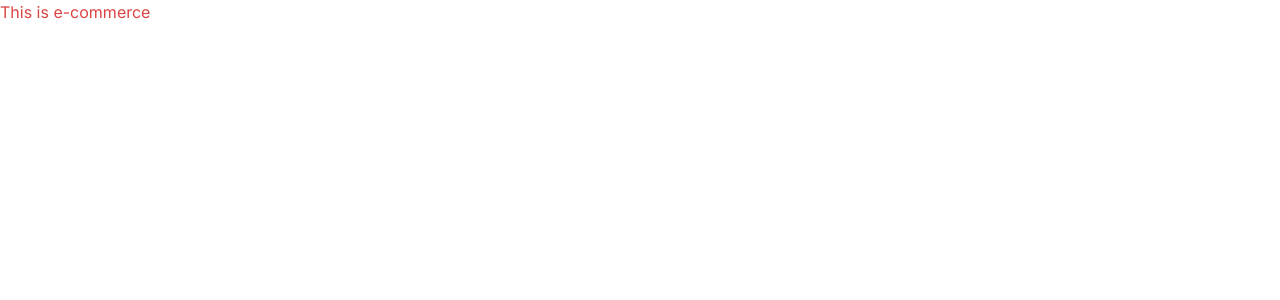
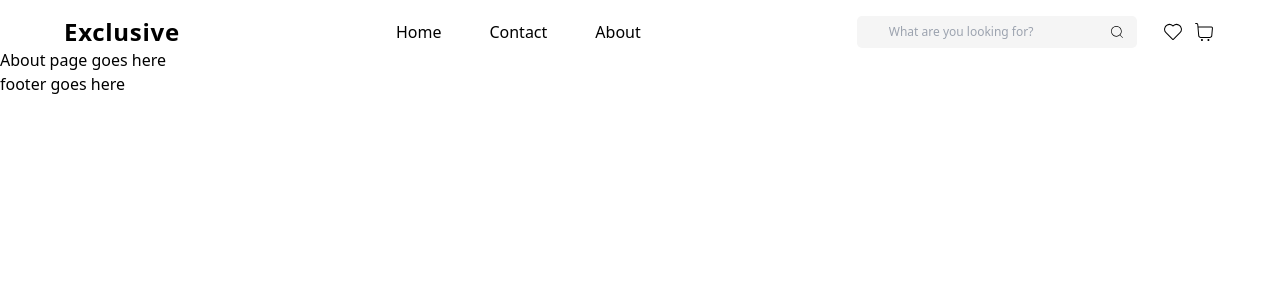
Before and after one commit to Luwa-Tech/Exclusive-ecommerce-app, a React (Vite) app: page /about in a window 1280 px wide. Shown: the top 300 px of the page. Built offline with nearby package versions, Linux system fonts and the light colour scheme.

Commit message:
navigation component

```diff
--- a/package.json
+++ b/package.json
@@ -12,6 +12,8 @@
   "dependencies": {
     "react": "^18.2.0",
     "react-dom": "^18.2.0",
+    "react-icons": "^4.10.1",
+    "react-responsive": "^9.0.2",
     "react-router": "^6.13.0"
   },
   "devDependencies": {
--- a/src/App.tsx
+++ b/src/App.tsx
@@ -1,5 +1,29 @@
+import {
+    Route,
+    createBrowserRouter,
+    createRoutesFromElements,
+    RouterProvider
+} from "react-router-dom"
+import Layout from "./components/Layout"
+import Home from "./pages/Home"
+import Contact from "./pages/Contact"
+import About from "./pages/About"
+import PageNotFound from "./pages/404"
+
 const App = () => {
-    return <h1 className="font-inter text-secondary-700">This is e-commerce</h1>
+    const router = createBrowserRouter(
+        createRoutesFromElements(
+            <Route path="/" element={<Layout />}>
+                <Route index element={<Home />} />
+                <Route path="/contact" element={<Contact />} />
+                <Route path="/about" element={<About />} />
+
+                <Route path="*" element={<PageNotFound />} />
+            </Route>
+    ))
+    return (
+        <RouterProvider router={router}/>
+    )
 }
 
 export default App
--- /dev/null
+++ b/src/components/Categories.tsx
@@ -0,0 +1,7 @@
+const Categories = () => {
+    return (
+        <h1>categories goes here</h1>
+    )
+}
+
+export default Categories
--- /dev/null
+++ b/src/components/Footer.tsx
@@ -0,0 +1,7 @@
+const Footer = () => {
+    return (
+        <h1>footer goes here</h1>
+    )
+}
+
+export default Footer
--- /dev/null
+++ b/src/components/Layout.tsx
@@ -0,0 +1,15 @@
+import { Outlet } from "react-router-dom"
+import NavBar from "./NavBar"
+import Footer from "./Footer"
+
+const Layout = () => {
+    return (
+        <div>
+            <NavBar />
+            <Outlet />
+            <Footer />
+        </div>
+    )
+}
+
+export default Layout
--- /dev/null
+++ b/src/components/NavBar.tsx
@@ -0,0 +1,37 @@
+import {NavLink} from "react-router-dom"
+import SearchBar from "./SearchBar"
+import {RxTextAlignLeft } from "react-icons/rx"
+import { CiShoppingCart, CiHeart} from "react-icons/ci"
+import { useMediaQuery } from "react-responsive"
+
+
+
+const NavBar = () => {
+    const isMobile = useMediaQuery({ maxWidth: 639 })
+    const isDesktop = useMediaQuery({ minWidth: 640 })
+    return (
+        <>
+        <nav className="flex justify-between items-center w-[90%] m-auto max-w-[1200px] pt-[1rem]">
+            <section>
+                <RxTextAlignLeft className="md:hidden"/>
+                <h1 className="text-[1.5rem] font-bold tracking-[0.045rem] text-textColor-600 leading-6">Exclusive</h1>
+            </section>
+            <section className="flex column md:row gap-[3rem] text-textColor-600 ">
+                <NavLink to="/">Home</NavLink>
+                <NavLink to="/contact">Contact</NavLink>
+                <NavLink to="/about">About</NavLink>
+            </section>
+            <section className="flex items-center gap-[1.5rem]">
+                {isDesktop && <SearchBar/>}
+                <div className="flex items-center gap-[0.45rem]">
+                    <CiHeart className="w-[1.5rem] h-[1.5rem]"/>
+                    <CiShoppingCart className="w-[1.5rem] h-[1.5rem]"/>
+                </div>
+            </section>
+        </nav>
+        {isMobile && <SearchBar />}
+        </>
+    )
+}
+
+export default NavBar
--- /dev/null
+++ b/src/components/SearchBar.tsx
@@ -0,0 +1,12 @@
+import { CiSearch } from "react-icons/ci"
+
+const SearchBar = () => {
+    return (
+        <section className="flex column justify-center items-center gap-[2.125rem] bg-secondary-500 pt-[0.4375rem] pr-[0.75rem] pb-[0.4375rem] pl-[1.25rem] rounded-[5px]">
+            <input className="text-[0.75rem] leading-[1.125rem] bg-transparent px-[.75rem]" type="text" placeholder="What are you looking for?"/>
+            <CiSearch />
+        </section>
+    )
+}
+
+export default SearchBar
--- /dev/null
+++ b/src/pages/404.tsx
@@ -0,0 +1,7 @@
+const PageNotFound = () => {
+    return (
+        <h1>404 page</h1>
+    )
+}
+
+export default PageNotFound
--- /dev/null
+++ b/src/pages/About.tsx
@@ -0,0 +1,7 @@
+const About = () => {
+    return (
+        <h1>About page goes here</h1>
+    )
+}
+
+export default About
--- /dev/null
+++ b/src/pages/Contact.tsx
@@ -0,0 +1,7 @@
+const Contact = () => {
+    return (
+        <h1>contact page goes here</h1>
+    )
+}
+
+export default Contact
--- /dev/null
+++ b/src/pages/Home.tsx
@@ -0,0 +1,7 @@
+const Home = () => {
+    return (
+        <h1 className="font-inter text-secondary-700">Home page goes here</h1>
+    )
+}
+
+export default Home
```
Also changed, not shown: 1 other file (tests, documents, lock files or other folders).
